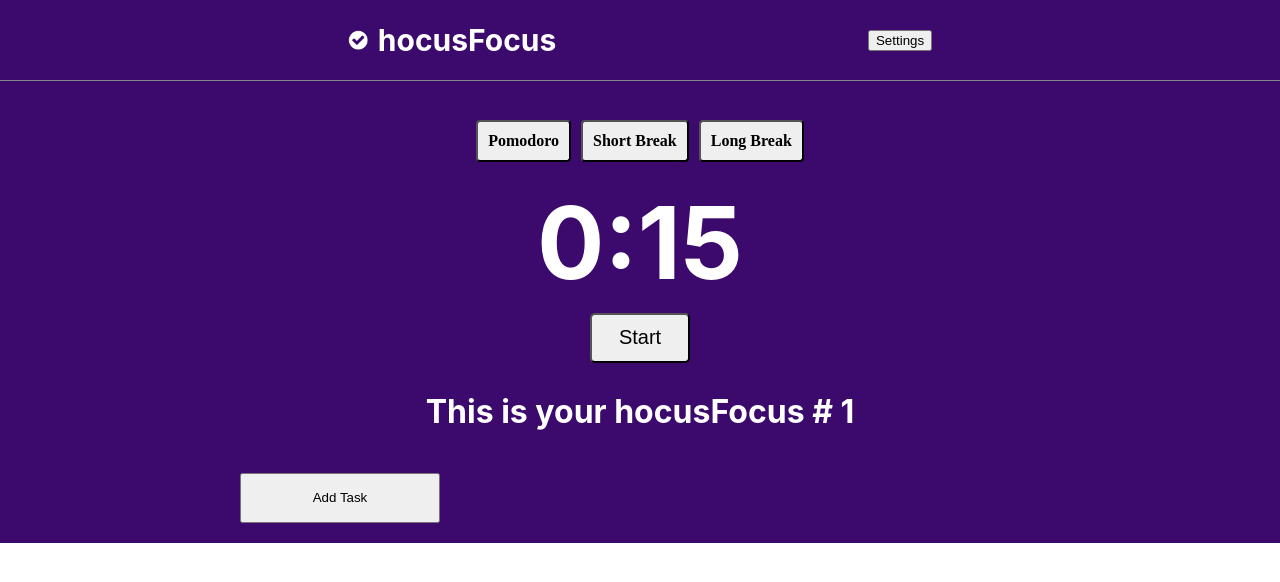
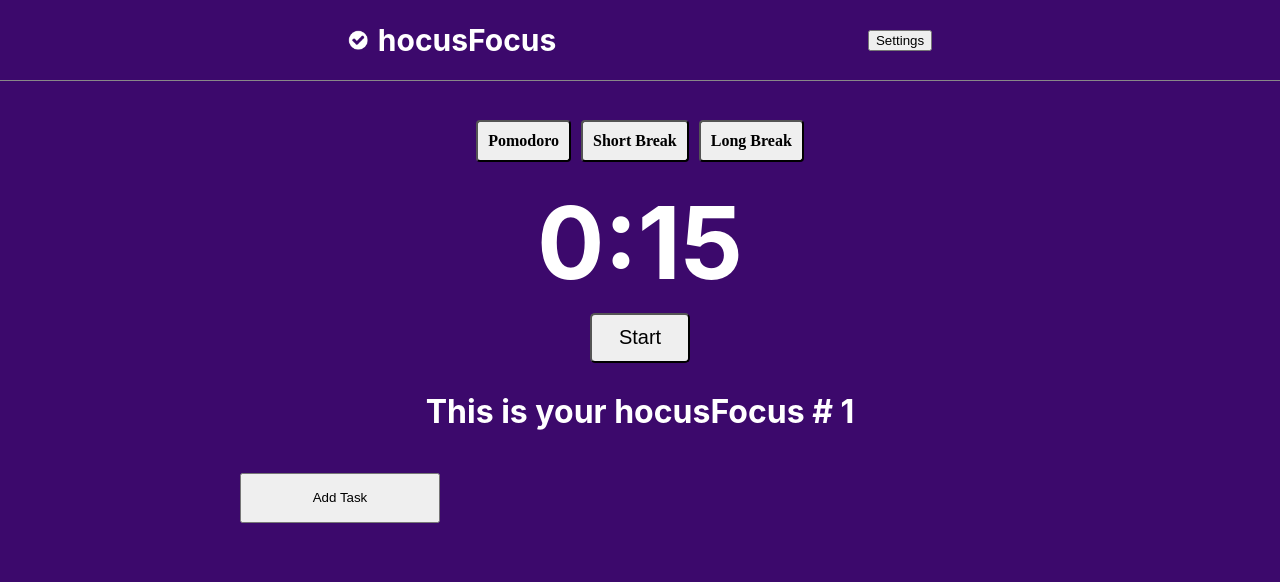
Before and after one commit to ocarvente/hocusFocus, a React (Create React App) app: page / in a window 1280 px wide. Shown: the top 582 px of the page. Built offline with nearby package versions, Linux system fonts and the light colour scheme.

Commit message:
stretch the main div to fit content

```diff
--- a/src/index.css
+++ b/src/index.css
@@ -7,7 +7,6 @@ body {
   -moz-osx-font-smoothing: grayscale;
   font-weight: 300;
   color: white ;
-  height: 100%;
 }
 
 code {
@@ -16,6 +15,9 @@ code {
 
 }
 .hocusFocus--style{
+  display: flex;
+  flex-direction: column;
+  min-height: 100vh;
   background-color:  rgb(60,9,108);
   transition-property: background-color;
   transition-duration: 1s;
@@ -27,6 +29,9 @@ code {
   background-color: rgb(255,109,0);
   transition-property: background-color;
   transition-duration: 1s;
+  display: flex;
+  flex-direction: column;
+  min-height: 100vh;
 
 }
 
@@ -34,6 +39,9 @@ code {
   background-color: rgb(255, 158, 0);
   transition-property: background-color;
   transition-duration: 1s;
+  display: flex;
+  flex-direction: column;
+  min-height: 100vh;
 
 }
 
```
